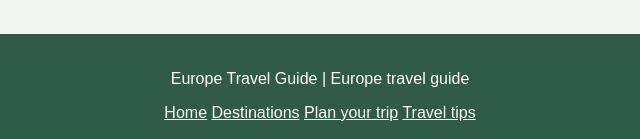
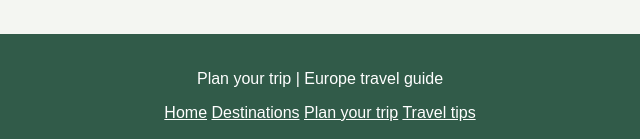
Before and after one commit to kevin777C/CS4012-Project, a plain HTML site: page plan.html in a window 1280 px wide. Shown: the part 1771-1910 px from the top of the page, 320-960 px from the left. Drawn offline with Linux system fonts and the light colour scheme.

Commit message:
Update plan.html

```diff
--- a/plan.html
+++ b/plan.html
@@ -129,7 +129,7 @@
 
   <!-- Footer with links same on every page -->
   <footer>
-    <p>Europe Travel Guide | Europe travel guide</p>
+    <p>Plan your trip | Europe travel guide</p>
     <a href="index.html">Home</a>
     <a href="destinations.html">Destinations</a>
     <a href="plan.html">Plan your trip</a>
```
